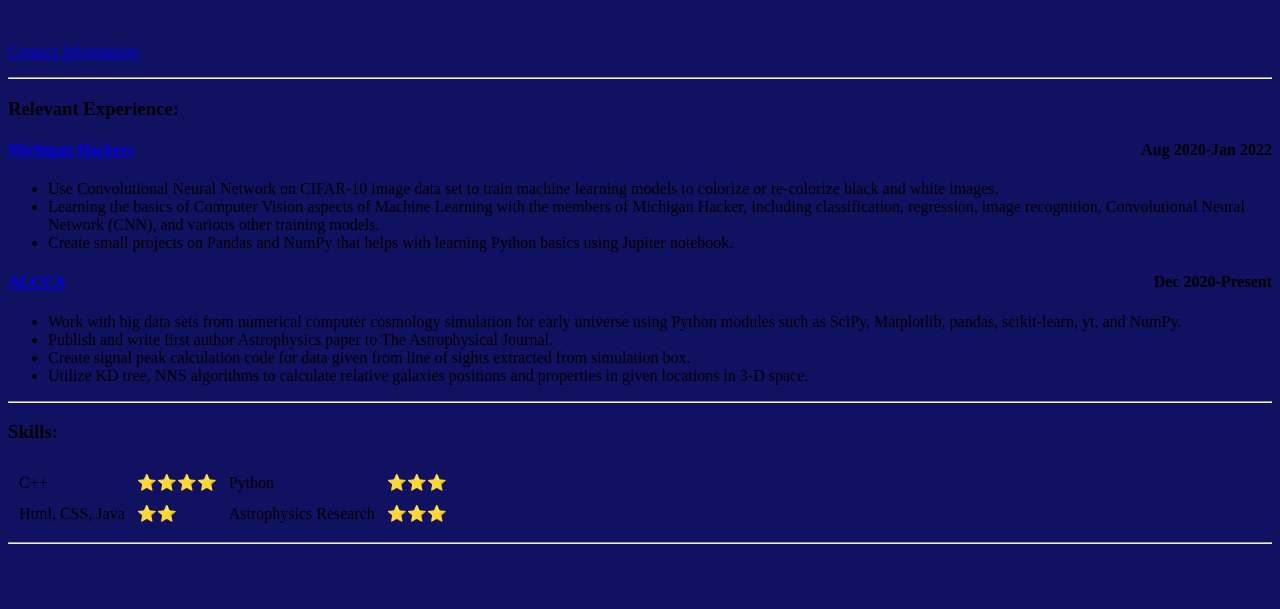
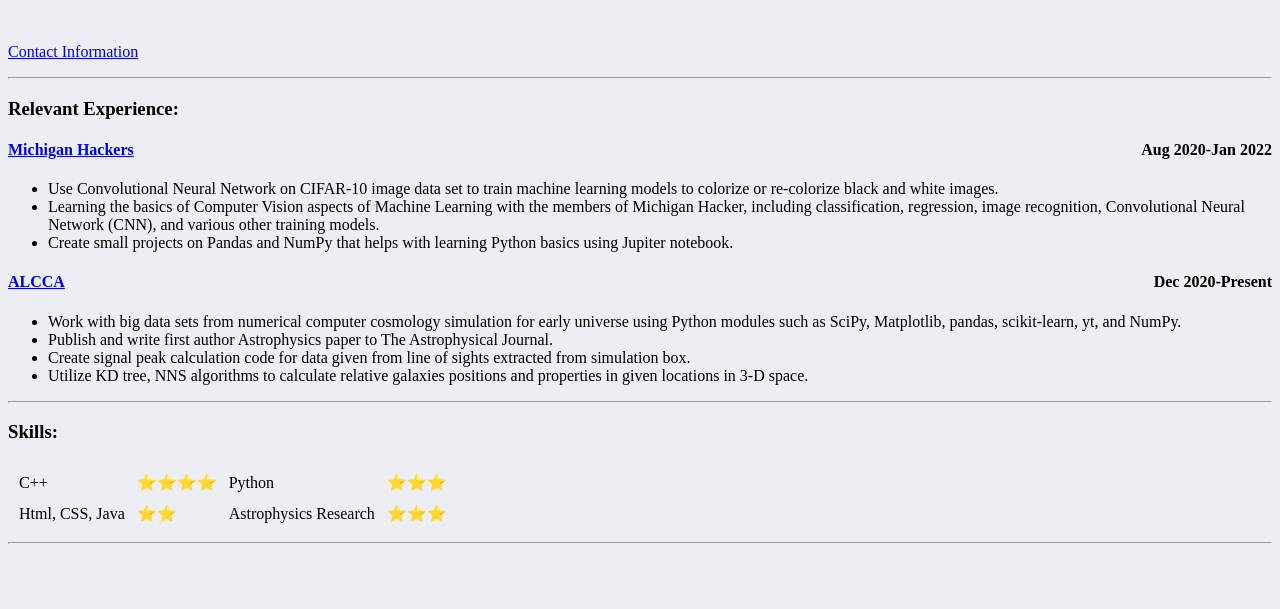
Before and after one commit to jiawen-fan/cv, a plain HTML site: page index.html in a window 1280 px wide. Shown: the part 191-800 px from the top of the page. Drawn offline with Linux system fonts and the light colour scheme.

Commit message:
color change

```diff
--- a/index.html
+++ b/index.html
@@ -8,7 +8,7 @@
   <title>Jiawen's Personal Site</title>
 </head>
 
-<body style="background-color:rgb(17, 17, 98);">
+<body style="background-color:rgb(237, 237, 244);">
   <table cellspacing = "30">
     <tr>
       <td><img src="jiawen-modified.png" width="100" height="100" alt="Jiawen profile picture"></td>
```
